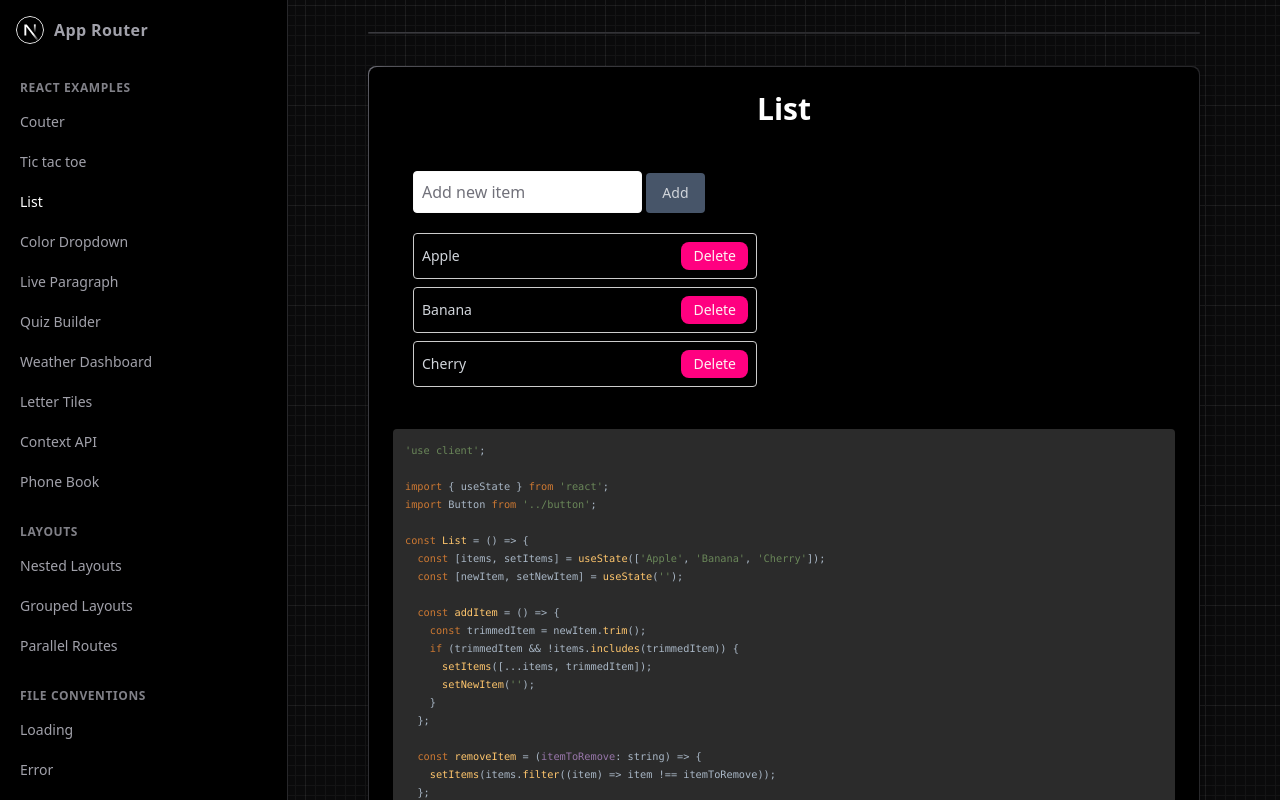
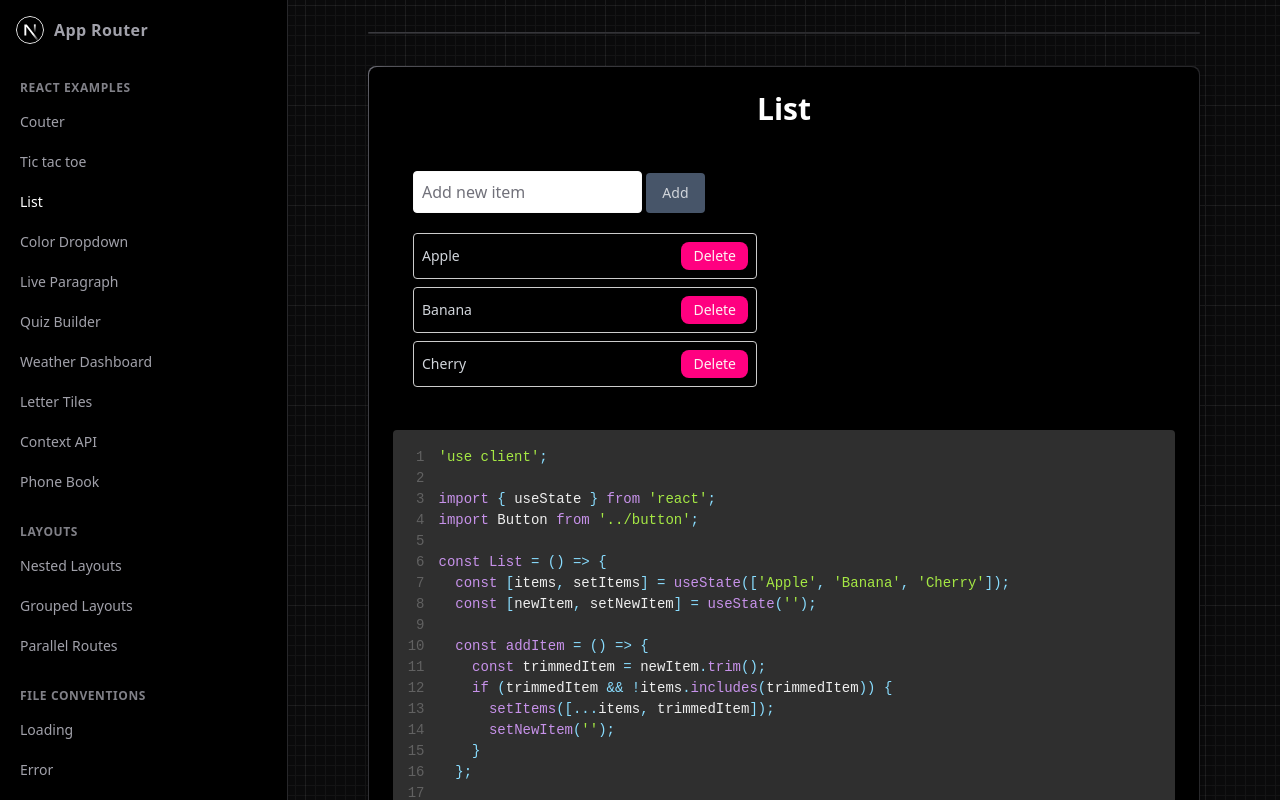
Before and after one commit to pbuyan/react-examples, a Next.js app: page /list in a window 1280 px wide. Shown: the top 800 px of the page. Built offline with nearby package versions, Linux system fonts and the light colour scheme.

Commit message:
synatx highlighter

```diff
--- a/ui/code-highlighter.tsx
+++ b/ui/code-highlighter.tsx
@@ -1,19 +1,26 @@
-import { Component } from 'react';
-import * as fs from 'fs';
-import path from 'path';
-import { Prism, SyntaxHighlighterProps } from 'react-syntax-highlighter';
+import type { Component } from "react";
+// biome-ignore lint/style/useNodejsImportProtocol: <explanation>
+import * as fs from "fs";
+// biome-ignore lint/style/useNodejsImportProtocol: <explanation>
+import path from "path";
+import { Prism, type SyntaxHighlighterProps } from "react-syntax-highlighter";
 const SyntaxHighlighter = Prism as typeof Component<SyntaxHighlighterProps>;
-import { darcula } from 'react-syntax-highlighter/dist/cjs/styles/prism';
+import { materialDark } from "react-syntax-highlighter/dist/cjs/styles/prism";
 
 const CodeHighlighter = ({ filePath }: { filePath: string }) => {
-  const fPath = path.join(process.cwd(), 'data', filePath);
-  const code = fs.readFileSync(fPath, 'utf-8');
+	const fPath = path.join(process.cwd(), "data", filePath);
+	const code = fs.readFileSync(fPath, "utf-8");
 
-  return (
-    <SyntaxHighlighter style={darcula} language="javascript" code={code}>
-      {code}
-    </SyntaxHighlighter>
-  );
+	return (
+		<SyntaxHighlighter
+			style={materialDark}
+			language="jsx"
+			code={code}
+			showLineNumbers={true}
+		>
+			{code}
+		</SyntaxHighlighter>
+	);
 };
 
 export default CodeHighlighter;
```
